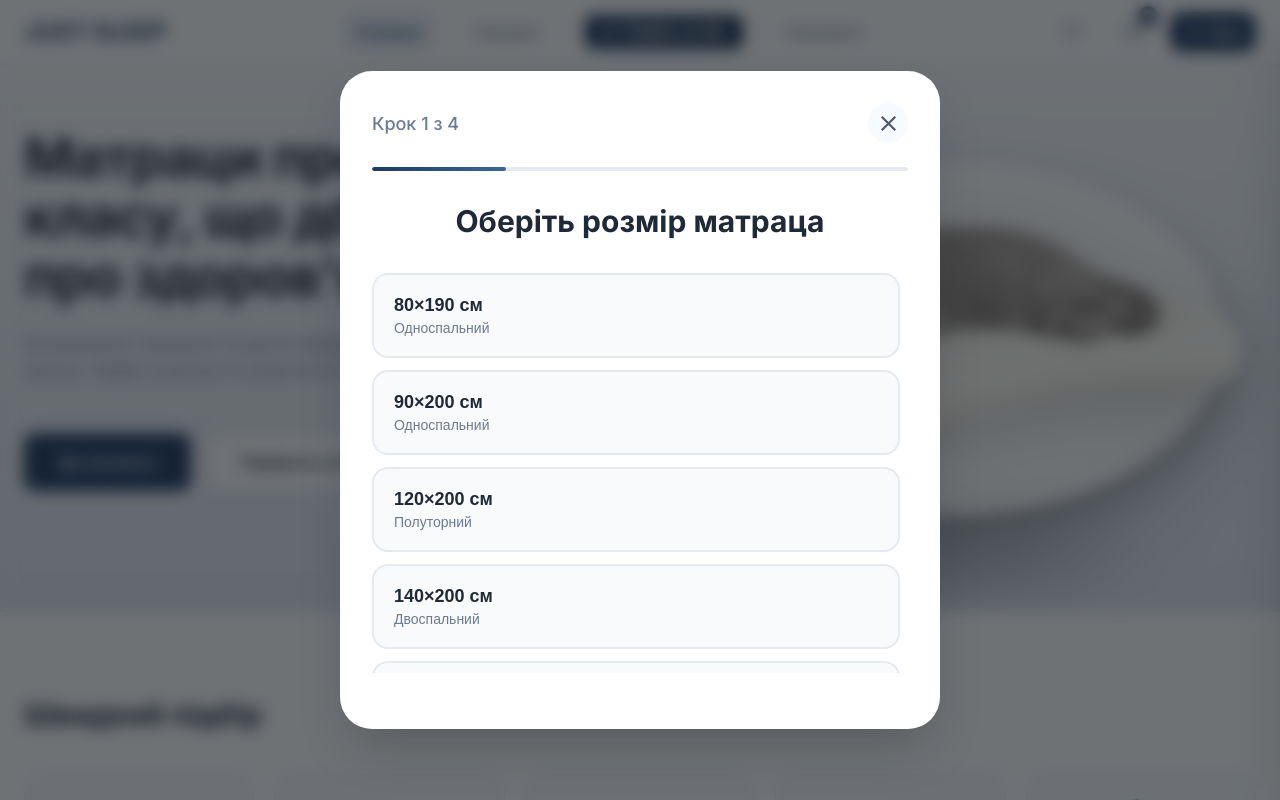
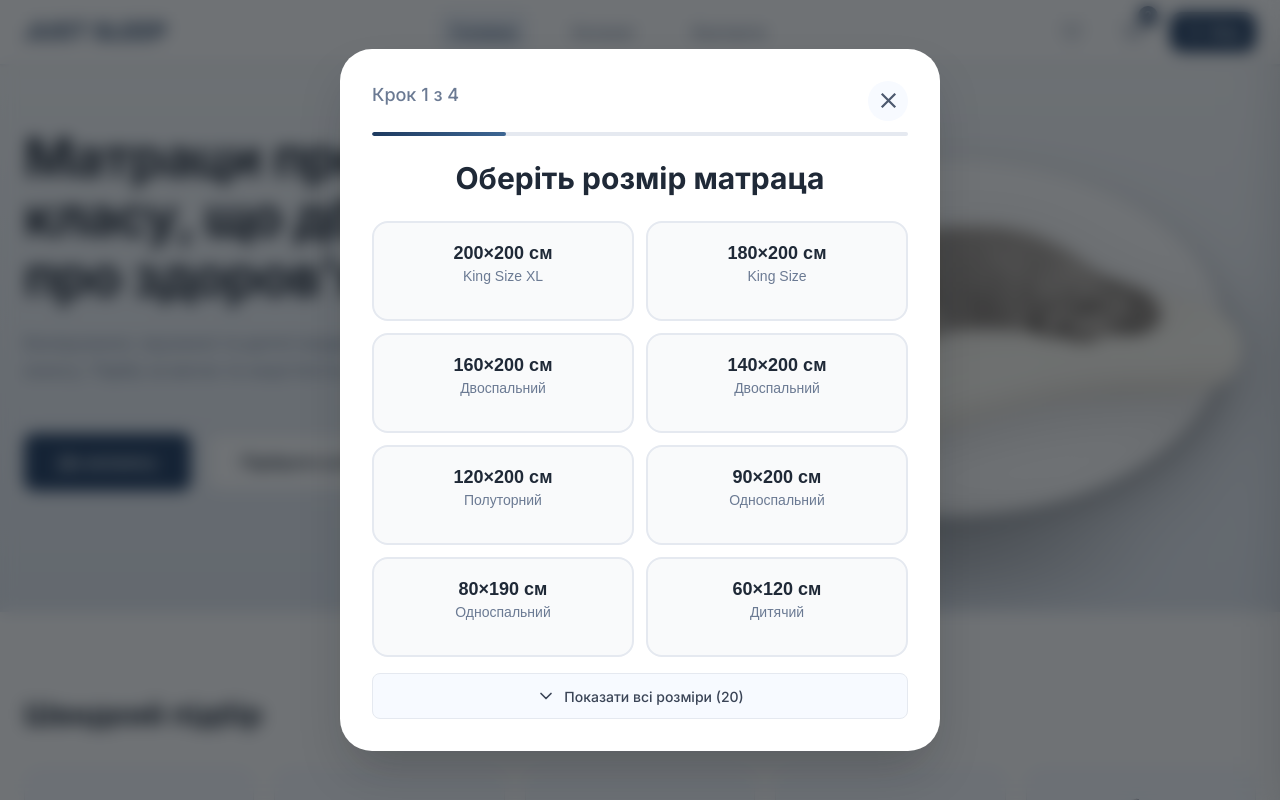
Before and after one commit to Greenfield-Taster/mattress-shop, a React (Vite) app: page / in a window 1280 px wide. Both pictures are taken after a click on the button "Підібрати за 60 сек". Shown: the top 800 px of the page. Built offline with nearby package versions, Linux system fonts and the light colour scheme.

Commit message:
Remove quiz from header, add all sizes to the quiz question

```diff
--- a/src/components/MattressQuiz/MattressQuiz.jsx
+++ b/src/components/MattressQuiz/MattressQuiz.jsx
@@ -1,5 +1,6 @@
 import { useState } from "react";
 import { useNavigate } from "react-router-dom";
+import { ChevronDown, ChevronUp } from "lucide-react";
 import "./MattressQuiz.scss";
 
 const MattressQuiz = ({ onClose }) => {
@@ -12,19 +13,78 @@ const MattressQuiz = ({ onClose }) => {
     warranty: null,
   });
   const [isComplete, setIsComplete] = useState(false);
+  const [showAllSizes, setShowAllSizes] = useState(false);
+
+  // Розміри з каталогу, розділені на категорії
+  const allSizes = [
+    "200х200",
+    "180х200",
+    "180х190",
+    "170х200",
+    "170х190",
+    "160х200",
+    "160х190",
+    "150х200",
+    "150х190",
+    "140х200",
+    "140х190",
+    "120х200",
+    "120х190",
+    "90х200",
+    "90х190",
+    "80х200",
+    "80х190",
+    "70х200",
+    "70х190",
+    "80х180",
+    "80х170",
+    "80х160",
+    "80х150",
+    "70х180",
+    "70х170",
+    "70х160",
+    "70х150",
+    "60х120",
+  ];
+
+  // Популярні розміри (показуються спочатку)
+  const popularSizes = [
+    { value: "200х200", label: "200×200 см", subtitle: "King Size XL" },
+    { value: "180х200", label: "180×200 см", subtitle: "King Size" },
+    { value: "160х200", label: "160×200 см", subtitle: "Двоспальний" },
+    { value: "140х200", label: "140×200 см", subtitle: "Двоспальний" },
+    { value: "120х200", label: "120×200 см", subtitle: "Полуторний" },
+    { value: "90х200", label: "90×200 см", subtitle: "Односпальний" },
+    { value: "80х190", label: "80×190 см", subtitle: "Односпальний" },
+    { value: "60х120", label: "60×120 см", subtitle: "Дитячий" },
+  ];
+
+  // Всі інші розміри
+  const otherSizes = allSizes
+    .filter((size) => !popularSizes.some((p) => p.value === size))
+    .map((size) => {
+      const [width, height] = size.split("х");
+      let subtitle = "";
+      const w = parseInt(width);
+
+      if (w >= 180) subtitle = "King Size";
+      else if (w >= 140) subtitle = "Двоспальний";
+      else if (w === 120) subtitle = "Полуторний";
+      else if (w >= 80 && w <= 90) subtitle = "Односпальний";
+      else subtitle = "Дитячий";
+
+      return {
+        value: size,
+        label: size.replace("х", "×") + " см",
+        subtitle,
+      };
+    });
 
   const steps = [
     {
       id: "size",
       title: "Оберіть розмір матраца",
-      options: [
-        { value: "80x190", label: "80×190 см", subtitle: "Односпальний" },
-        { value: "90x200", label: "90×200 см", subtitle: "Односпальний" },
-        { value: "120x200", label: "120×200 см", subtitle: "Полуторний" },
-        { value: "140x200", label: "140×200 см", subtitle: "Двоспальний" },
-        { value: "160x200", label: "160×200 см", subtitle: "Двоспальний" },
-        { value: "180x200", label: "180×200 см", subtitle: "King Size" },
-      ],
+      isSize: true, // Спеціальний прапорець для розмірів
     },
     {
       id: "hardness",
@@ -114,6 +174,7 @@ const MattressQuiz = ({ onClose }) => {
     if (currentStep < steps.length - 1) {
       setTimeout(() => {
         setCurrentStep(currentStep + 1);
+        setShowAllSizes(false); // Скидаємо стан показу всіх розмірів
       }, 300);
     } else {
       // Завершуємо квіз
@@ -126,6 +187,7 @@ const MattressQuiz = ({ onClose }) => {
   const handleBack = () => {
     if (currentStep > 0) {
       setCurrentStep(currentStep - 1);
+      setShowAllSizes(false);
     }
   };
 
@@ -134,7 +196,7 @@ const MattressQuiz = ({ onClose }) => {
     const params = new URLSearchParams();
 
     if (answers.size) {
-      params.append("size", answers.size);
+      params.append("sizes", answers.size);
     }
     if (answers.hardness) {
       params.append("hardness", answers.hardness);
@@ -159,6 +221,7 @@ const MattressQuiz = ({ onClose }) => {
       warranty: null,
     });
     setIsComplete(false);
+    setShowAllSizes(false);
   };
 
   const progress = ((currentStep + 1) / steps.length) * 100;
@@ -166,6 +229,7 @@ const MattressQuiz = ({ onClose }) => {
   if (isComplete) {
     return (
       <div className="mattress-quiz">
+        <div className="mattress-quiz__overlay" />
         <div className="mattress-quiz__container">
           <button className="mattress-quiz__close" onClick={onClose}>
             <svg
@@ -194,8 +258,10 @@ const MattressQuiz = ({ onClose }) => {
                 <li>
                   <span>Розмір:</span>{" "}
                   <strong>
-                    {steps[0].options.find((o) => o.value === answers.size)
-                      ?.label || "Не вибрано"}
+                    {popularSizes
+                      .concat(otherSizes)
+                      .find((o) => o.value === answers.size)?.label ||
+                      "Не вибрано"}
                   </strong>
                 </li>
                 <li>
@@ -246,6 +312,7 @@ const MattressQuiz = ({ onClose }) => {
 
   return (
     <div className="mattress-quiz">
+      <div className="mattress-quiz__overlay" />
       <div className="mattress-quiz__container">
         <div className="mattress-quiz__header">
           <div className="mattress-quiz__steps">
@@ -276,6 +343,78 @@ const MattressQuiz = ({ onClose }) => {
         <div className="mattress-quiz__content">
           <h2 className="mattress-quiz__title">{currentStepData.title}</h2>
 
+          {currentStepData.isSize ? (
+            <div className="mattress-quiz__sizes">
+              <div className="mattress-quiz__options mattress-quiz__options--sizes">
+                {popularSizes.map((option) => (
+                  <button
+                    key={option.value}
+                    className={`mattress-quiz__option mattress-quiz__option--size ${
+                      answers[currentStepData.id] === option.value
+                        ? "mattress-quiz__option--selected"
+                        : ""
+                    }`}
+                    onClick={() =>
+                      handleSelectOption(currentStepData.id, option.value)
+                    }
+                  >
+                    <div className="mattress-quiz__option-content">
+                      <span className="mattress-quiz__option-label">
+                        {option.label}
+                      </span>
+                      <span className="mattress-quiz__option-subtitle">
+                        {option.subtitle}
+                      </span>
+                    </div>
+                  </button>
+                ))}
+              </div>
+
+              <button
+                className="mattress-quiz__toggle-sizes"
+                onClick={() => setShowAllSizes(!showAllSizes)}
+              >
+                {showAllSizes ? (
+                  <>
+                    <ChevronUp size={20} />
+                    Приховати інші розміри
+                  </>
+                ) : (
+                  <>
+                    <ChevronDown size={20} />
+                    Показати всі розміри ({otherSizes.length})
+                  </>
+                )}
+              </button>
+
+              {showAllSizes && (
+                <div className="mattress-quiz__options mattress-quiz__options--all-sizes">
+                  {otherSizes.map((option) => (
+                    <button
+                      key={option.value}
+                      className={`mattress-quiz__option mattress-quiz__option--size mattress-quiz__option--compact ${
+                        answers[currentStepData.id] === option.value
+                          ? "mattress-quiz__option--selected"
+                          : ""
+                      }`}
+                      onClick={() =>
+                        handleSelectOption(currentStepData.id, option.value)
+                      }
+                    >
+                      <div className="mattress-quiz__option-content">
+                        <span className="mattress-quiz__option-label">
+                          {option.label}
+                        </span>
+                        <span className="mattress-quiz__option-subtitle">
+                          {option.subtitle}
+                        </span>
+                      </div>
+                    </button>
+                  ))}
+                </div>
+              )}
+            </div>
+          ) : (
             <div className="mattress-quiz__options">
               {currentStepData.options.map((option) => (
                 <button
@@ -305,6 +444,7 @@ const MattressQuiz = ({ onClose }) => {
                 </button>
               ))}
             </div>
+          )}
         </div>
 
         {currentStep > 0 && (
--- a/src/components/MattressQuiz/MattressQuiz.scss
+++ b/src/components/MattressQuiz/MattressQuiz.scss
@@ -13,6 +13,7 @@
   background: rgba(15, 20, 25, 0.6);
   backdrop-filter: blur(8px);
   padding: v.$spacing-4;
+  overflow: hidden;
   animation: fadeIn 0.3s ease;
 
   @keyframes fadeIn {
@@ -25,14 +26,26 @@
   }
 }
 
+.mattress-quiz__overlay {
+  position: absolute;
+  top: 0;
+  left: 0;
+  right: 0;
+  bottom: 0;
+  z-index: 1;
+}
+
 .mattress-quiz__container {
+  z-index: 2;
   position: relative;
   width: 100%;
   max-width: 600px;
+  max-height: 90vh;
   background: v.$neutral-0;
   border-radius: v.$radius-2xl;
   box-shadow: v.$shadow-xl;
-  padding: v.$spacing-8;
+  display: flex;
+  flex-direction: column;
   animation: slideUp 0.4s cubic-bezier(0.16, 1, 0.3, 1);
 
   @keyframes slideUp {
@@ -47,15 +60,17 @@
   }
 
   @media (max-width: v.$breakpoint-sm) {
-    padding: v.$spacing-6;
     max-width: 100%;
+    max-height: 95vh;
     margin: 0;
     border-radius: v.$radius-xl;
   }
 }
 
 .mattress-quiz__close {
-  display: flex;
+  position: absolute;
+  top: v.$spacing-8;
+  right: v.$spacing-8;
   width: 40px;
   height: 40px;
   display: flex;
@@ -67,6 +82,7 @@
   color: v.$neutral-600;
   cursor: pointer;
   transition: v.$transition-button;
+  z-index: 10;
 
   &:hover {
     background: v.$neutral-200;
@@ -80,8 +96,8 @@
   }
 
   @media (max-width: v.$breakpoint-sm) {
-    top: v.$spacing-4;
-    right: v.$spacing-4;
+    top: v.$spacing-6;
+    right: v.$spacing-6;
     width: 36px;
     height: 36px;
   }
@@ -91,10 +107,11 @@
   display: flex;
   align-items: center;
   justify-content: space-between;
-  margin-bottom: v.$spacing-6;
+  padding: v.$spacing-8 v.$spacing-8 0;
+  flex-shrink: 0;
 
   @media (max-width: v.$breakpoint-sm) {
-    margin-bottom: v.$spacing-4;
+    padding: v.$spacing-6 v.$spacing-6 0;
   }
 }
 
@@ -141,10 +158,11 @@
   background: v.$neutral-200;
   border-radius: v.$radius-full;
   overflow: hidden;
-  margin-bottom: v.$spacing-8;
+  margin: v.$spacing-6 v.$spacing-8 0;
+  flex-shrink: 0;
 
   @media (max-width: v.$breakpoint-sm) {
-    margin-bottom: v.$spacing-6;
+    margin: v.$spacing-4 v.$spacing-6 0;
   }
 }
 
@@ -160,34 +178,10 @@
 }
 
 .mattress-quiz__content {
-  margin-bottom: v.$spacing-6;
-}
-
-.mattress-quiz__title {
-  font-size: v.$font-size-3xl;
-  font-weight: v.$font-weight-bold;
-  color: v.$neutral-800;
-  margin-bottom: v.$spacing-8;
-  line-height: v.$line-height-tight;
-  text-align: center;
-
-  @media (max-width: v.$breakpoint-md) {
-    font-size: v.$font-size-2xl;
-    margin-bottom: v.$spacing-6;
-  }
-
-  @media (max-width: v.$breakpoint-sm) {
-    font-size: v.$font-size-xl;
-    margin-bottom: v.$spacing-5;
-  }
-}
-
-.mattress-quiz__options {
-  display: grid;
-  gap: v.$spacing-3;
-  max-height: 400px;
+  flex: 1;
   overflow-y: auto;
-  padding-right: v.$spacing-2;
+  padding: v.$spacing-8;
+  padding-top: v.$spacing-6;
 
   // Кастомний скролбар
   &::-webkit-scrollbar {
@@ -209,8 +203,119 @@
   }
 
   @media (max-width: v.$breakpoint-sm) {
-    max-height: 320px;
+    padding: v.$spacing-6;
+    padding-top: v.$spacing-4;
+  }
+}
+
+.mattress-quiz__title {
+  font-size: v.$font-size-3xl;
+  font-weight: v.$font-weight-bold;
+  color: v.$neutral-800;
+  margin-bottom: v.$spacing-6;
+  line-height: v.$line-height-tight;
+  text-align: center;
+
+  @media (max-width: v.$breakpoint-md) {
+    font-size: v.$font-size-2xl;
+  }
+
+  @media (max-width: v.$breakpoint-sm) {
+    font-size: v.$font-size-xl;
+    margin-bottom: v.$spacing-4;
+  }
+}
+
+.mattress-quiz__options {
+  display: grid;
+  gap: v.$spacing-3;
+
+  @media (max-width: v.$breakpoint-sm) {
     gap: v.$spacing-2;
+  }
+
+  // Size options layout
+  &--sizes {
+    grid-template-columns: repeat(2, 1fr);
+    max-height: none;
+    overflow: visible;
+    margin-bottom: v.$spacing-4;
+
+    @media (max-width: v.$breakpoint-sm) {
+      grid-template-columns: 1fr;
+      margin-bottom: v.$spacing-3;
+    }
+  }
+
+  // All sizes layout (compact grid)
+  &--all-sizes {
+    grid-template-columns: repeat(3, 1fr);
+    margin-top: v.$spacing-4;
+    animation: fadeInDown 0.3s ease;
+
+    @keyframes fadeInDown {
+      from {
+        opacity: 0;
+        transform: translateY(-10px);
+      }
+      to {
+        opacity: 1;
+        transform: translateY(0);
+      }
+    }
+
+    @media (max-width: v.$breakpoint-md) {
+      grid-template-columns: repeat(2, 1fr);
+    }
+
+    @media (max-width: v.$breakpoint-sm) {
+      grid-template-columns: repeat(2, 1fr);
+      margin-top: v.$spacing-3;
+    }
+  }
+}
+
+.mattress-quiz__sizes {
+  display: flex;
+  flex-direction: column;
+}
+
+.mattress-quiz__toggle-sizes {
+  display: flex;
+  align-items: center;
+  justify-content: center;
+  gap: v.$spacing-2;
+  padding: v.$spacing-3 v.$spacing-4;
+  background: v.$neutral-100;
+  border: 1px solid v.$neutral-200;
+  border-radius: v.$radius-base;
+  color: v.$neutral-700;
+  font-size: v.$font-size-sm;
+  font-weight: v.$font-weight-medium;
+  cursor: pointer;
+  transition: all 0.2s ease;
+  font-family: v.$font-family-base;
+  width: 100%;
+
+  &:hover {
+    background: v.$neutral-200;
+    border-color: v.$neutral-300;
+    color: v.$neutral-800;
+  }
+
+  svg {
+    width: 20px;
+    height: 20px;
+  }
+
+  @media (max-width: v.$breakpoint-sm) {
+    padding: v.$spacing-2 v.$spacing-3;
+    font-size: v.$font-size-xs;
+
+    svg {
+      width: 16px;
+      height: 16px;
+    }
   }
 }
 
@@ -241,6 +346,46 @@
 
     .mattress-quiz__option-label {
       color: v.$brand-primary-700;
+    }
+  }
+
+  // Size option style
+  &--size {
+    flex-direction: column;
+    gap: v.$spacing-2;
+    text-align: center;
+    justify-content: center;
+    min-height: 100px;
+
+    .mattress-quiz__option-content {
+      align-items: center;
+    }
+
+    @media (max-width: v.$breakpoint-sm) {
+      min-height: 90px;
+    }
+  }
+
+  // Compact size for "other sizes" grid
+  &--compact {
+    padding: v.$spacing-3;
+    min-height: 80px;
+
+    .mattress-quiz__option-label {
+      font-size: v.$font-size-base;
+    }
+
+    .mattress-quiz__option-subtitle {
+      font-size: v.$font-size-xs;
+    }
+
+    @media (max-width: v.$breakpoint-sm) {
+      padding: v.$spacing-2;
+      min-height: 70px;
+
+      .mattress-quiz__option-label {
+        font-size: v.$font-size-sm;
+      }
     }
   }
 
@@ -296,11 +441,12 @@
 }
 
 .mattress-quiz__footer {
-  padding-top: v.$spacing-6;
+  padding: v.$spacing-6 v.$spacing-8 v.$spacing-8;
   border-top: 1px solid v.$neutral-200;
+  flex-shrink: 0;
 
   @media (max-width: v.$breakpoint-sm) {
-    padding-top: v.$spacing-4;
+    padding: v.$spacing-4 v.$spacing-6 v.$spacing-6;
   }
 }
 
@@ -380,10 +526,30 @@
 // Сторінка завершення квізу
 .mattress-quiz__complete {
   text-align: center;
-  padding: v.$spacing-6 0;
+  padding: v.$spacing-8;
+  overflow-y: auto;
+
+  // Кастомний скролбар
+  &::-webkit-scrollbar {
+    width: 6px;
+  }
+
+  &::-webkit-scrollbar-track {
+    background: v.$neutral-100;
+    border-radius: v.$radius-full;
+  }
+
+  &::-webkit-scrollbar-thumb {
+    background: v.$neutral-300;
+    border-radius: v.$radius-full;
+
+    &:hover {
+      background: v.$neutral-400;
+    }
+  }
 
   @media (max-width: v.$breakpoint-sm) {
-    padding: v.$spacing-4 0;
+    padding: v.$spacing-6;
   }
 }
 
--- a/src/layout/Header.jsx
+++ b/src/layout/Header.jsx
@@ -1,9 +1,8 @@
 import { useState, useEffect, useRef } from "react";
 import { Link, useLocation, useNavigate } from "react-router-dom";
-import { ShoppingCart, Menu, X, User, Sparkles, Heart } from "lucide-react";
+import { ShoppingCart, Menu, X, User, Heart } from "lucide-react";
 import { useCart } from "../hooks/useCart";
 import { useAuth } from "../hooks/useAuth";
-import { useQuiz } from "../contexts/QuizContext";
 import { useWishlist } from "../hooks/useWishlist";
 import CartSidePanel from "../components/Cart/CartSidePanel";
 import SideAuthPanel from "../components/SideAuthPanel/SideAuthPanel";
@@ -18,7 +17,6 @@ const Header = () => {
 
   const { totals } = useCart();
   const { user, isAuthenticated } = useAuth();
-  const { openQuiz } = useQuiz();
   const { wishlist } = useWishlist();
   const location = useLocation();
   const navigate = useNavigate();
@@ -98,13 +96,6 @@ const Header = () => {
             >
               Каталог
             </Link>
-            <button
-              onClick={openQuiz}
-              className="header__nav-link header__nav-link--quiz"
-            >
-              <Sparkles size={16} />
-              Підбір за 60с
-            </button>
             <Link
               to="/contacts"
               className={`header__nav-link ${
@@ -186,16 +177,6 @@ const Header = () => {
               >
                 Каталог
               </Link>
-              <button
-                className="header__nav-link header__nav-link--quiz"
-                onClick={() => {
-                  setIsMobileMenuOpen(false);
-                  openQuiz();
-                }}
-              >
-                <Sparkles size={16} />
-                Підбір за 60с
-              </button>
               <Link
                 to="/contacts"
                 className={`header__nav-link ${
--- a/src/layout/Layout.jsx
+++ b/src/layout/Layout.jsx
@@ -1,3 +1,4 @@
+import { useEffect } from "react";
 import Header from "./Header";
 import Footer from "./Footer";
 import MattressQuiz from "../components/MattressQuiz/MattressQuiz";
@@ -5,6 +6,23 @@ import { useQuiz } from "../contexts/QuizContext";
 
 const Layout = ({ children }) => {
   const { isQuizOpen, closeQuiz } = useQuiz();
+
+  // Блокування скролу коли модальне вікно відкрите
+  useEffect(() => {
+    if (isQuizOpen) {
+      document.documentElement.style.overflow = "hidden";
+      document.body.style.overflow = "hidden";
+    } else {
+      document.documentElement.style.overflow = "";
+      document.body.style.overflow = "";
+    }
+
+    // Очищення при розмонтуванні
+    return () => {
+      document.documentElement.style.overflow = "";
+      document.body.style.overflow = "";
+    };
+  }, [isQuizOpen]);
 
   return (
     <div className="app">
```
Lines whose indentation alone changed are shown as unchanged.
